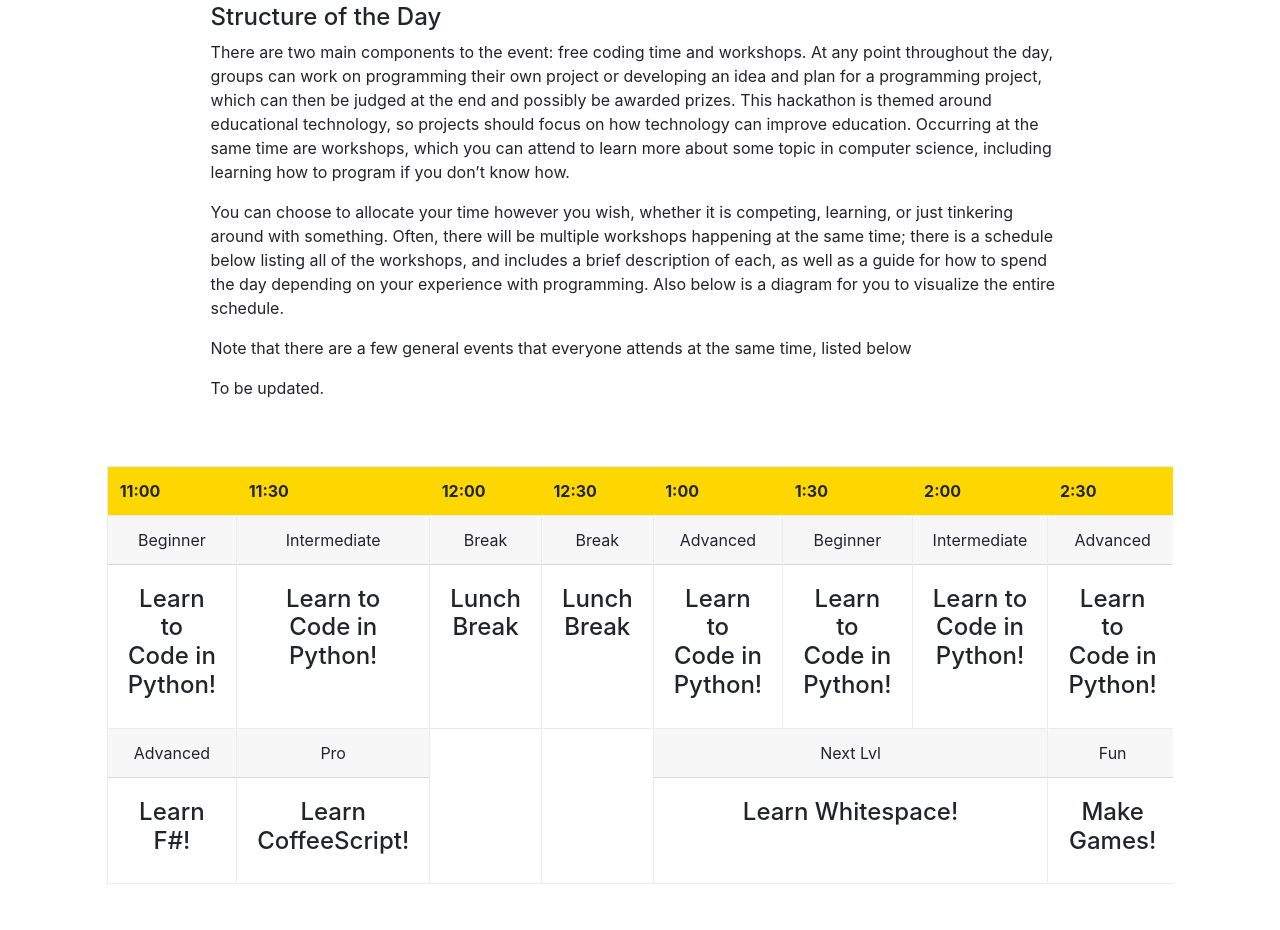
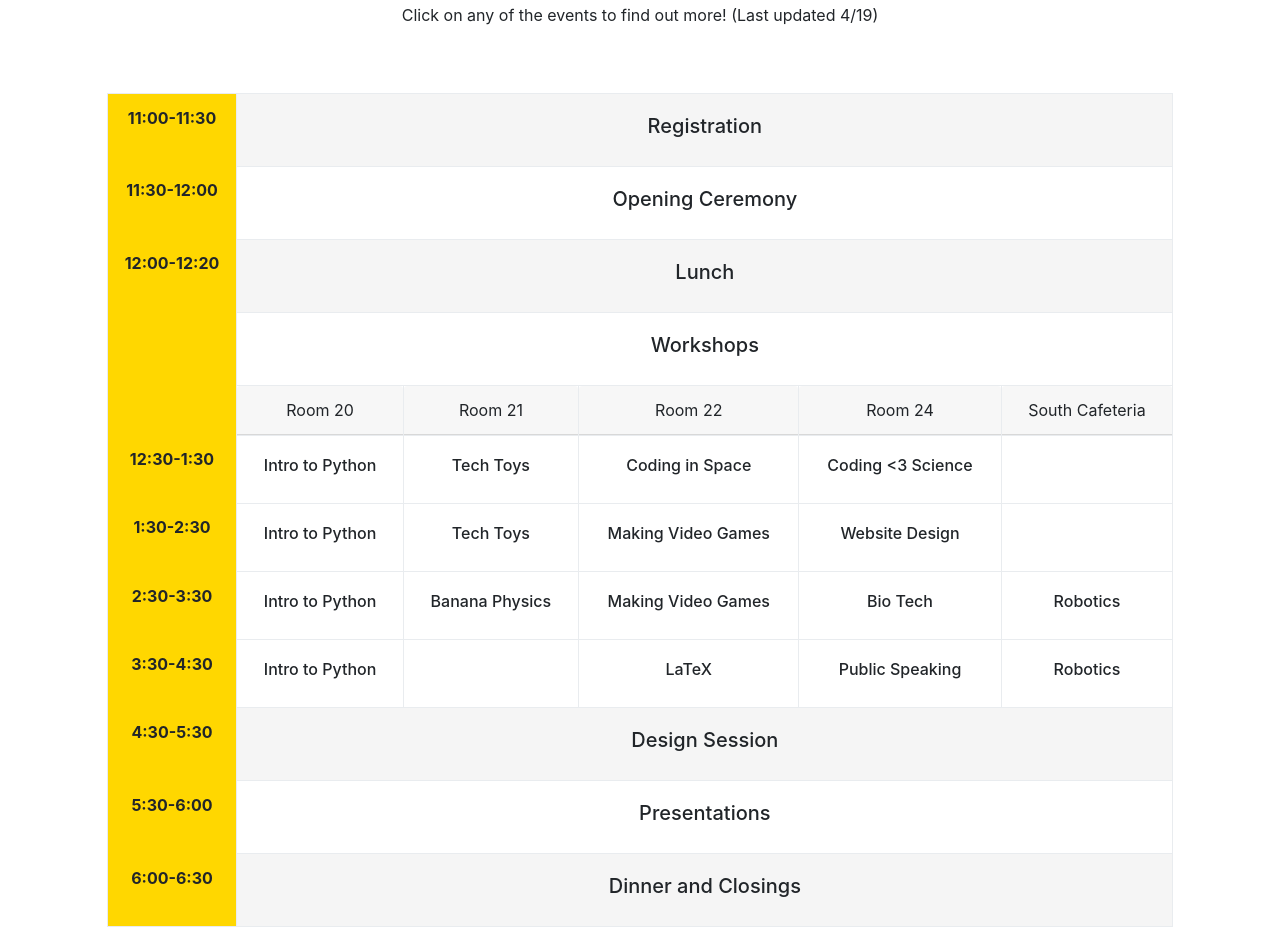
Before and after one commit to deepers14159/hillHacks-Website, a plain HTML site: page index.html in a window 1280 px wide. Shown: the part 2926-3856 px from the top of the page. Drawn offline with Linux system fonts and the light colour scheme.

Commit message:
Updated schedule with official information

```diff
--- a/index.html
+++ b/index.html
@@ -112,30 +112,14 @@
 				<h1 class="display-4 alignCenter">Schedule</h1>
 				<div class="row justify-content-center">
 					<div class="col-md-10 text">
-						<h4> Structure of the Day </h4>
-						<p>
-							There are two main components to the event: free coding time and workshops.
-							At any point throughout the day, groups can work on programming their own project
-							or developing an idea and plan for a programming project, which can then be judged
-							at the end and possibly be awarded prizes. This hackathon is themed around educational
-							technology, so projects should focus on how technology can improve education.
-							Occurring at the same time are workshops, which you can attend to learn more about
-							some topic in computer science, including learning how to program if you don’t know how.
+						<p align = "center">
+							Click on any of the events to find out more! (Last updated 4/19)
 						</p>
-						<p>
-							You can choose to allocate your time however you wish, whether it is competing,
-							learning, or just tinkering around with something. Often, there will be multiple
-							workshops happening at the same time; there is a schedule below listing all of the
-							workshops, and includes a brief description of each, as well as a guide for how to
-							spend the day depending on your experience with programming. Also below is a diagram
-							for you to visualize the entire schedule.
-						</p>
-						<p>Note that there are a few general events that everyone attends at the same time, listed below</p>
-						<p>To be updated.</p>
 					</div>
 					<div class="table-responsive">
 						<table class="table table-bordered" id="schedule">
-							<thead>
+							<!--<thead>
+								<th class="gold">Time</th>
 								<th class="gold">11:00</th>
 								<th class="gold">11:30</th>
 								<th class="gold">12:00</th>
@@ -150,94 +134,169 @@
 								<th class="gold">4:30</th>
 								<th class="gold">5:00</th>
 								<th class="gold">5:30</th>
-							</thead>
+							</thead> -->
 							<tbody>
 								<tr>
-									<td class="p-0 text-center" data-toggle="modal" data-target="#exampleModal">
-										<div class="card-header">Beginner</div>
-										<div class="h4 card-body">Learn to Code in Python!</div>
+									<th class="gold text-center">11:00-11:30</th>
+									<td class="p-0 text-center gray" colspan="5" data-toggle="modal" data-target="#registration">
+										<div class="h5 card-body">Registration</div>
+									</td>
+								</tr>
+								<tr>
+									<th class="gold text-center">11:30-12:00</th>
+									<td class="p-0 text-center" colspan="5" data-toggle="modal" data-target="#openingceremony">
+										<div class="h5 card-body">Opening Ceremony</div>
+									</td>
+								</tr>
+								<tr>
+									<th class="gold text-center">12:00-12:20</th>
+									<td class="p-0 text-center gray" colspan="5" data-toggle="modal" data-target="#lunch">
+										<div class="h5 card-body">Lunch</div>
+									</td>
+								</tr>
+								</tr>
+								<tr>
+									<th class="gold text-center">&nbsp;</th>
+									<td class="p-0 text-center" data-toggle="modal" data-target="#workshops" colspan="5">
+										<div class="h5 card-body">Workshops</div>
+									</td>
+								</tr>
+								<tr>
+									<th class="gold text-center">&nbsp;</th>
+									<td class="p-0 text-center">
+										<div class="card-header">Room 20</div>
 									</td>
 									<td class="p-0 text-center">
-										<div class="card-header">Intermediate</div>
-										<div class="h4 card-body">Learn to Code in Python!</div>
+										<div class="card-header">Room 21</div>
 									</td>
 									<td class="p-0 text-center">
-										<div class="card-header">Break</div>
-										<div class="h4 card-body">Lunch Break</div>
+										<div class="card-header">Room 22</div>
 									</td>
 									<td class="p-0 text-center">
-										<div class="card-header">Break</div>
-										<div class="h4 card-body">Lunch Break</div>
+										<div class="card-header">Room 24</div>
 									</td>
 									<td class="p-0 text-center">
-										<div class="card-header">Advanced</div>
-										<div class="h4 card-body">Learn to Code in Python!</div>
+										<div class="card-header">South Cafeteria</div>
+									</td>
+								</tr>
+								<tr>
+									<th class="gold text-center">12:30-1:30</th>
+									<td class="p-0 text-center" data-toggle="modal" data-target="#pythonModal">
+										<div class="h6 card-body">Intro to Python</div>
+									</td>
+									<td class="p-0 text-center" data-toggle="modal" data-target="#toys">
+										<div class="h6 card-body">Tech Toys</div>
+									</td>
+									<td class="p-0 text-center" data-toggle="modal" data-target="#space">
+										<div class="h6 card-body">Coding in Space</div>
+									</td>
+									<td class="p-0 text-center" data-toggle="modal" data-target="#science">
+										<div class="h6 card-body">Coding <3 Science</div>
 									</td>
 									<td class="p-0 text-center">
-										<div class="card-header">Beginner</div>
-										<div class="h4 card-body">Learn to Code in Python!</div>
+										<div class="h6 card-body">&nbsp;</div>
+									</td>
+								</tr>
+								<tr>
+									<th class="gold text-center">1:30-2:30</th>
+									<td class="p-0 text-center" data-toggle="modal" data-target="#pythonModal">
+										<div class="h6 card-body">Intro to Python</div>
+									</td>
+									<td class="p-0 text-center" data-toggle="modal" data-target="#toys">
+										<div class="h6 card-body">Tech Toys</div>
+									</td>
+									<td class="p-0 text-center" data-toggle="modal" data-target="#videogames">
+										<div class="h6 card-body">Making Video Games</div>
+									</td>
+									<td class="p-0 text-center" data-toggle="modal" data-target="#webdev">
+										<div class="h6 card-body">Website Design</div>
 									</td>
 									<td class="p-0 text-center">
-										<div class="card-header">Intermediate</div>
-										<div class="h4 card-body">Learn to Code in Python!</div>
+										<div class="h6 card-body">&nbsp;</div>
+									</td>
+								</tr>
+								<tr>
+									<th class="gold text-center">2:30-3:30</th>
+									<td class="p-0 text-center" data-toggle="modal" data-target="#pythonModal">
+										<div class="h6 card-body">Intro to Python</div>
+									</td>
+									<td class="p-0 text-center" data-toggle="modal" data-target="#bananaphysics">
+										<div class="h6 card-body">Banana Physics</div>
+									</td>
+									<td class="p-0 text-center" data-toggle="modal" data-target="#videogames">
+										<div class="h6 card-body">Making Video Games</div>
+									</td>
+									<td class="p-0 text-center" data-toggle="modal" data-target="#biotech">
+										<div class="h6 card-body">Bio Tech</div>
+									</td>
+									<td class="p-0 text-center" data-toggle="modal" data-target="#robotics">
+										<div class="h6 card-body">Robotics</div>
+									</td>
+								</tr>
+								<tr>
+									<th class="gold text-center">3:30-4:30</th>
+									<td class="p-0 text-center" data-toggle="modal" data-target="#pythonModal">
+										<div class="h6 card-body">Intro to Python</div>
 									</td>
 									<td class="p-0 text-center">
-										<div class="card-header">Advanced</div>
-										<div class="h4 card-body">Learn to Code in Python!</div>
+										<div class="h6 card-body">&nbsp;</div>
 									</td>
-									<td class="p-0 text-center">
-										<div class="card-header">Beginner</div>
-										<div class="h4 card-body">Learn to Code in Python!</div>
+									<td class="p-0 text-center" data-toggle="modal" data-target="#latex">
+										<div class="h6 card-body">LaTeX</div>
 									</td>
-									<td class="p-0 text-center">
-										<div class="card-header">Intermediate</div>
-										<div class="h4 card-body">Learn to Code in Python!</div>
+									<td class="p-0 text-center" data-toggle="modal" data-target="#publicspeaking">
+										<div class="h6 card-body">Public Speaking</div>
 									</td>
+									<td class="p-0 text-center" data-toggle="modal" data-target="#robotics">
+										<div class="h6 card-body">Robotics</div>
+									</td>
+								</tr>
+								<tr>
+									<th class="gold text-center">4:30-5:30</th>
+									<td class="p-0 text-center gray" colspan="5" data-toggle="modal" data-target="#designsession">
+										<div class="h5 card-body">Design Session</div>
+									</td>
+								</tr>
+								<tr>
+									<th class="gold text-center">5:30-6:00</th>
+									<td class="p-0 text-center" colspan="5" data-toggle="modal" data-target="#presentations">
+										<div class="h5 card-body">Presentations</div>
+									</td>
+								</tr>
+								<tr>
+									<th class="gold text-center">6:00-6:30</th>
+									<td class="p-0 text-center gray" colspan="5" data-toggle="modal" data-target="#dinnerandclosings">
+										<div class="h5 card-body">Dinner and Closings</div>
+									</td>
+								</tr>
+								<!--<tr>
 									<td class="p-0 text-center">
 										<div class="card-header">Advanced</div>
-										<div class="h4 card-body">Learn to Code in Python!</div>
-									</td>
-									<td class="p-0 text-center">
-										<div class="card-header">Beginner</div>
-										<div class="h4 card-body">Learn to Code in Python!</div>
-									</td>
-									<td class="p-0 text-center">
-										<div class="card-header">Intermediate</div>
-										<div class="h4 card-body">Learn to Code in Python!</div>
-									</td>
-									<td class="p-0 text-center">
-										<div class="card-header">Advanced</div>
-										<div class="h4 card-body">Learn to Code in Python!</div>
-									</td>
-								</tr>
-
-								<tr>
-									<td class="p-0 text-center">
-										<div class="card-header">Advanced</div>
-										<div class="h4 card-body">Learn F#!</div>
+										<div class="h6 card-body">Learn F#!</div>
 									</td>
 									<td class="p-0 text-center">
 										<div class="card-header">Pro</div>
-										<div class="h4 card-body">Learn CoffeeScript!</div>
+										<div class="h6 card-body">Learn CoffeeScript!</div>
 									</td>
 									<td></td>
 									<td></td>
 									<td class="p-0 text-center" colspan="3">
 										<div class="card-header">Next Lvl</div>
-										<div class="h4 card-body">Learn Whitespace!</div>
+										<div class="h6 card-body">Learn Whitespace!</div>
 									</td>
 									<td class="p-0 text-center">
 										<div class="card-header">Fun</div>
-										<div class="h4 card-body">Make Games!</div>
+										<div class="h6 card-body">Make Games!</div>
 									</td>
-								</tr>
+								</tr> -->
+
 							</tbody>
 						</table>
 					</div>
 				</div>
 
 				<!-- Modals – These are the popup windows to describe the workshops -->
-				<div class="modal fade" id="exampleModal" tabindex="-1" role="dialog" aria-labelledby="exampleModalLabel" aria-hidden="true">
+				<div class="modal fade" id="pythonModal" tabindex="-1" role="dialog" aria-labelledby="exampleModalLabel" aria-hidden="true">
 					<div class="modal-dialog" role="document">
 						<div class="modal-content">
 						<div class="modal-header">
@@ -249,6 +308,53 @@
 						<div class="modal-body">
 							In this course you will learn the fundamentals of programming in Python.
 							You will learn various topics such as how to declare variables and construct functions.
+						</div>
+						<div class="modal-body">
+							<i>Room 20</i>
+						</div>
+						<div class="modal-footer">
+							<button type="button" class="btn gold" data-dismiss="modal">Close</button>
+						</div>
+						</div>
+					</div>
+				</div>
+				<div class="modal fade" id="openingceremony" tabindex="-1" role="dialog" aria-labelledby="exampleModalLabel" aria-hidden="true">
+					<div class="modal-dialog" role="document">
+						<div class="modal-content">
+						<div class="modal-header">
+							<h5 class="modal-title" id="exampleModalLabel">Registration</h5>
+							<button type="button" class="close" data-dismiss="modal" aria-label="Close">
+							<span aria-hidden="true">&times;</span>
+							</button>
+						</div>
+						<div class="modal-body">
+							In this course you will learn the fundamentals of programming in Python.
+							You will learn various topics such as how to declare variables and construct functions.
+						</div>
+						<div class="modal-body">
+							<i>Front of School</i>
+						</div>
+						<div class="modal-footer">
+							<button type="button" class="btn gold" data-dismiss="modal">Close</button>
+						</div>
+						</div>
+					</div>
+				</div>
+				<div class="modal fade" id="openingceremony" tabindex="-1" role="dialog" aria-labelledby="exampleModalLabel" aria-hidden="true">
+					<div class="modal-dialog" role="document">
+						<div class="modal-content">
+						<div class="modal-header">
+							<h5 class="modal-title" id="exampleModalLabel">Opening Ceremony</h5>
+							<button type="button" class="close" data-dismiss="modal" aria-label="Close">
+							<span aria-hidden="true">&times;</span>
+							</button>
+						</div>
+						<div class="modal-body">
+							In this course you will learn the fundamentals of programming in Python.
+							You will learn various topics such as how to declare variables and construct functions.
+						</div>
+						<div class="modal-body">
+							<i>Performing Arts Center (PAC)</i>
 						</div>
 						<div class="modal-footer">
 							<button type="button" class="btn gold" data-dismiss="modal">Close</button>
```
